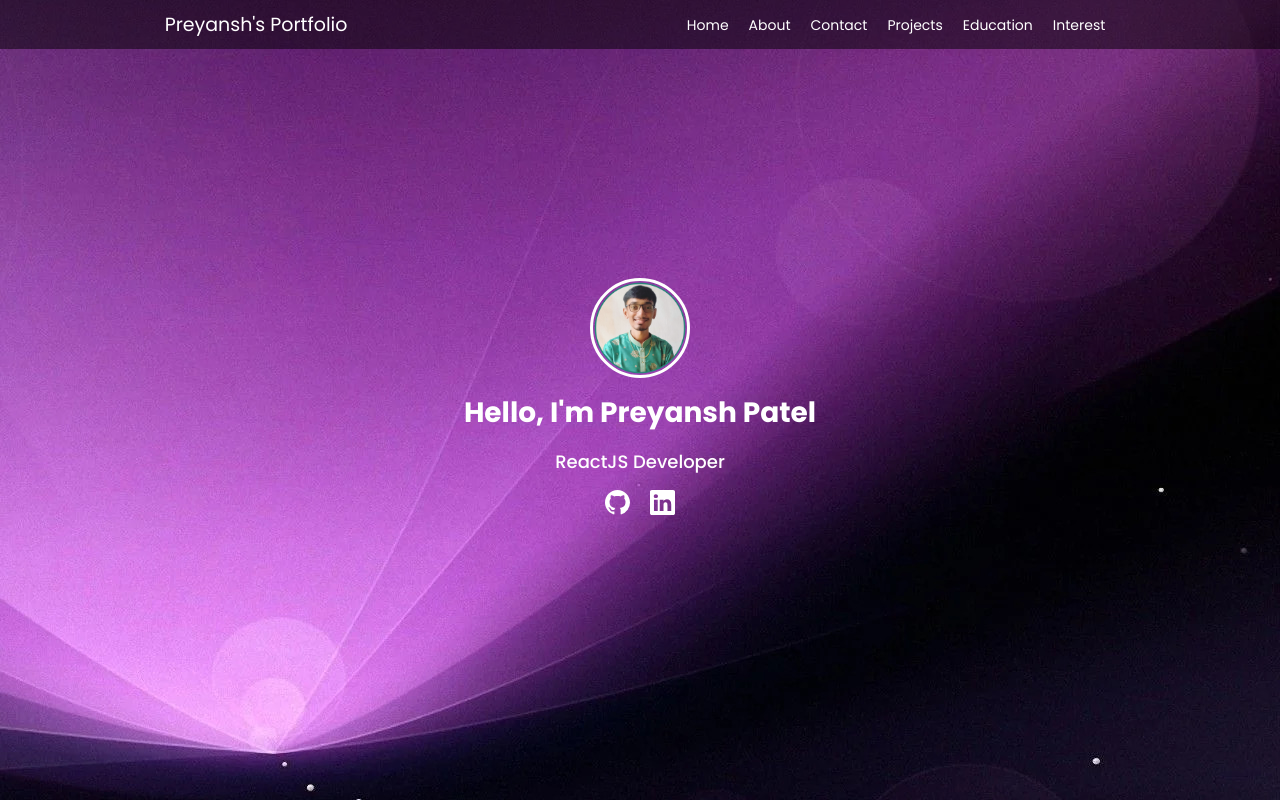
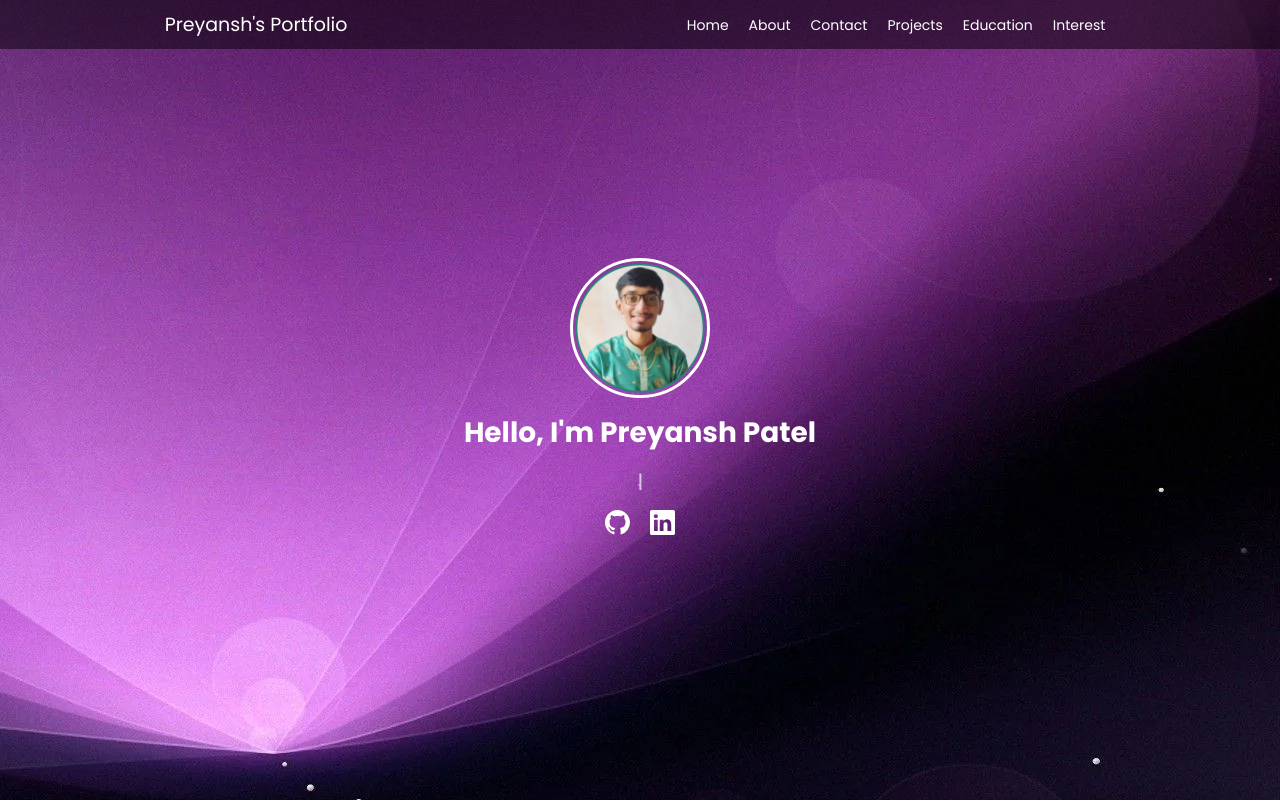
Before and after one commit to PatelPreyansh30/preyansh-website, a Next.js app: page / in a window 1280 px wide. Shown: the top 802 px of the page. Built offline with nearby package versions, Linux system fonts and the light colour scheme.

Commit message:
typewritter effect in intro

```diff
--- a/appData/data.ts
+++ b/appData/data.ts
@@ -1,5 +1,13 @@
 import { ReactNode } from "react";
 import { FaMagic } from "react-icons/fa";
+
+export const firstIntroHeadings = [
+  "ReactJs Developer",
+  "Graphic Designer",
+  "Web Developer",
+  "Web App Developer",
+  "Full Stack Developer",
+]
 
 export const items = [
   { label: "Home", link: "#" },
--- a/components/Contact.tsx
+++ b/components/Contact.tsx
@@ -33,7 +33,7 @@ const Contact = () => {
   };
 
   const sendMessage = () => {
-    console.log("");
+    console.log(messageData);
   };
 
   return (
@@ -50,6 +50,24 @@ const Contact = () => {
             name="name"
             id="name"
             placeholder="Enter your name"
+            className="contact-sub-sec-input"
+          />
+          <input
+            value={messageData.email}
+            onChange={handleOnChange}
+            type="text"
+            name="email"
+            id="email"
+            placeholder="Enter your email"
+            className="contact-sub-sec-input"
+          />
+          <input
+            value={messageData.subject}
+            onChange={handleOnChange}
+            type="text"
+            name="subject"
+            id="subject"
+            placeholder="Enter your subject"
             className="contact-sub-sec-input"
           />
           <textarea
--- a/components/FirstIntro.tsx
+++ b/components/FirstIntro.tsx
@@ -1,8 +1,10 @@
+import React, { useEffect, useState } from "react";
 import Image from "next/image";
-import React from "react";
+import Link from "next/link";
+import Typewriter from "typewriter-effect";
 import profileImg from "../public/images/Preyansh_Profile.png";
 import { BsLinkedin, BsGithub } from "react-icons/bs";
-import Link from "next/link";
+import { firstIntroHeadings } from "../appData/data";
 
 const FirstIntro = () => {
   return (
@@ -12,7 +14,7 @@ const FirstIntro = () => {
         src={profileImg}
         style={{
           height: "auto",
-          width: "100px",
+          width: "140px",
           margin: "0 15px",
           border: "solid white",
           borderRadius: "50%",
@@ -21,7 +23,16 @@ const FirstIntro = () => {
       <p className="h1-font" style={{ margin: "14px" }}>
         Hello, {`I'm`} Preyansh Patel
       </p>
-      <p className="h2-font">ReactJS Developer</p>
+      <div className="h2-font">
+        <Typewriter
+          options={{
+            strings: firstIntroHeadings,
+            autoStart: true,
+            loop: true,
+            delay: 150
+          }}
+        />
+      </div>
       <div style={{ marginTop: "15px" }}>
         <Link href="https://github.com/PatelPreyansh30" target="_blank">
           <BsGithub className="first-about-me-icons" />
--- a/package.json
+++ b/package.json
@@ -18,6 +18,7 @@
     "react": "18.2.0",
     "react-dom": "18.2.0",
     "react-icons": "^4.7.1",
-    "typescript": "4.9.3"
+    "typescript": "4.9.3",
+    "typewriter-effect": "^2.19.0"
   }
 }
--- a/styles/aboutme.css
+++ b/styles/aboutme.css
@@ -14,7 +14,6 @@
 }
 
 .first-about-me-icons:hover {
-    color: rgb(173, 22, 173);
     cursor: pointer;
     transform: scale(1.2);
     transition: 0.3s;
```
Also changed, not shown: 1 other file (tests, documents, lock files or other folders).
